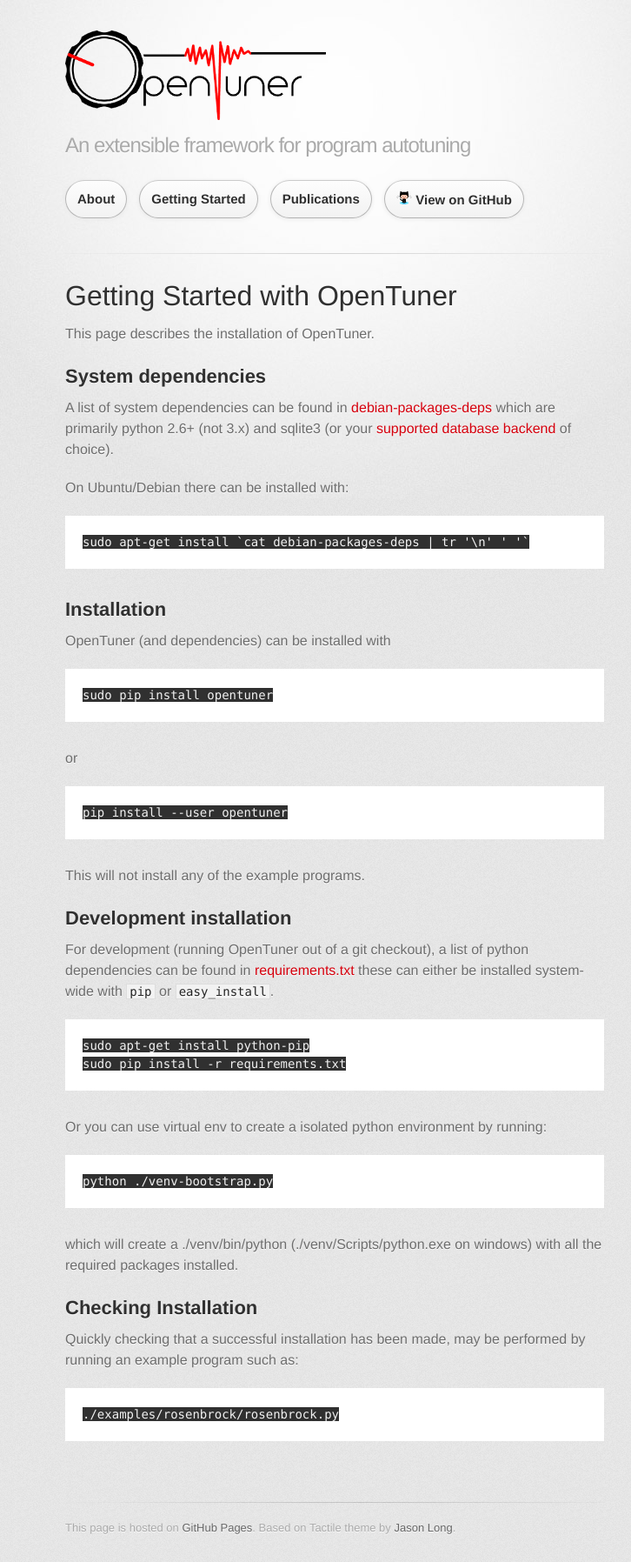
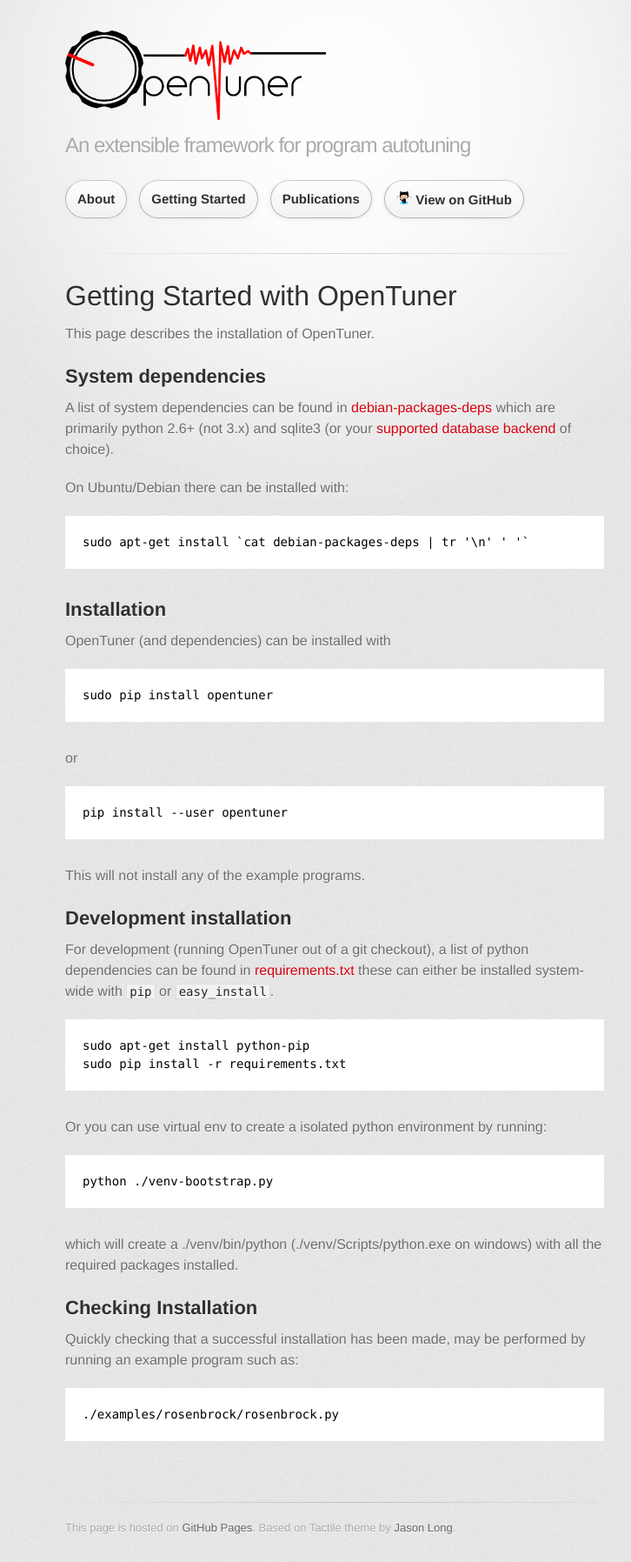
Before and after one commit to jansel/opentuner, a Jekyll site: the page built from tutorial_setup.md, in a window 1280 px wide. Shown: the whole page at 87% size, without its empty margins (255-981 px from the left). Built offline with Jekyll 4.4.1, drawn with Linux system fonts in a browser that asks for light colours; some web fonts are replaced; Markdown is read by kramdown in place of the engine named in the settings.

```diff
--- a/_config.yml
+++ b/_config.yml
@@ -1,5 +1,3 @@
 name: OpenTuner
-markdown: redcarpet
-pygments: true
-gems:
+plugins:
   - jekyll-redirect-from
--- a/css/main.css
+++ b/css/main.css
@@ -193,8 +193,8 @@ pre {
   overflow: auto;
 }
 pre code {
-  color: #f2f2f2;
-  background-color: #303030;
+  color: #000;
+  background-color: #fff;
   border: none;
   padding: 0;
 }
```
